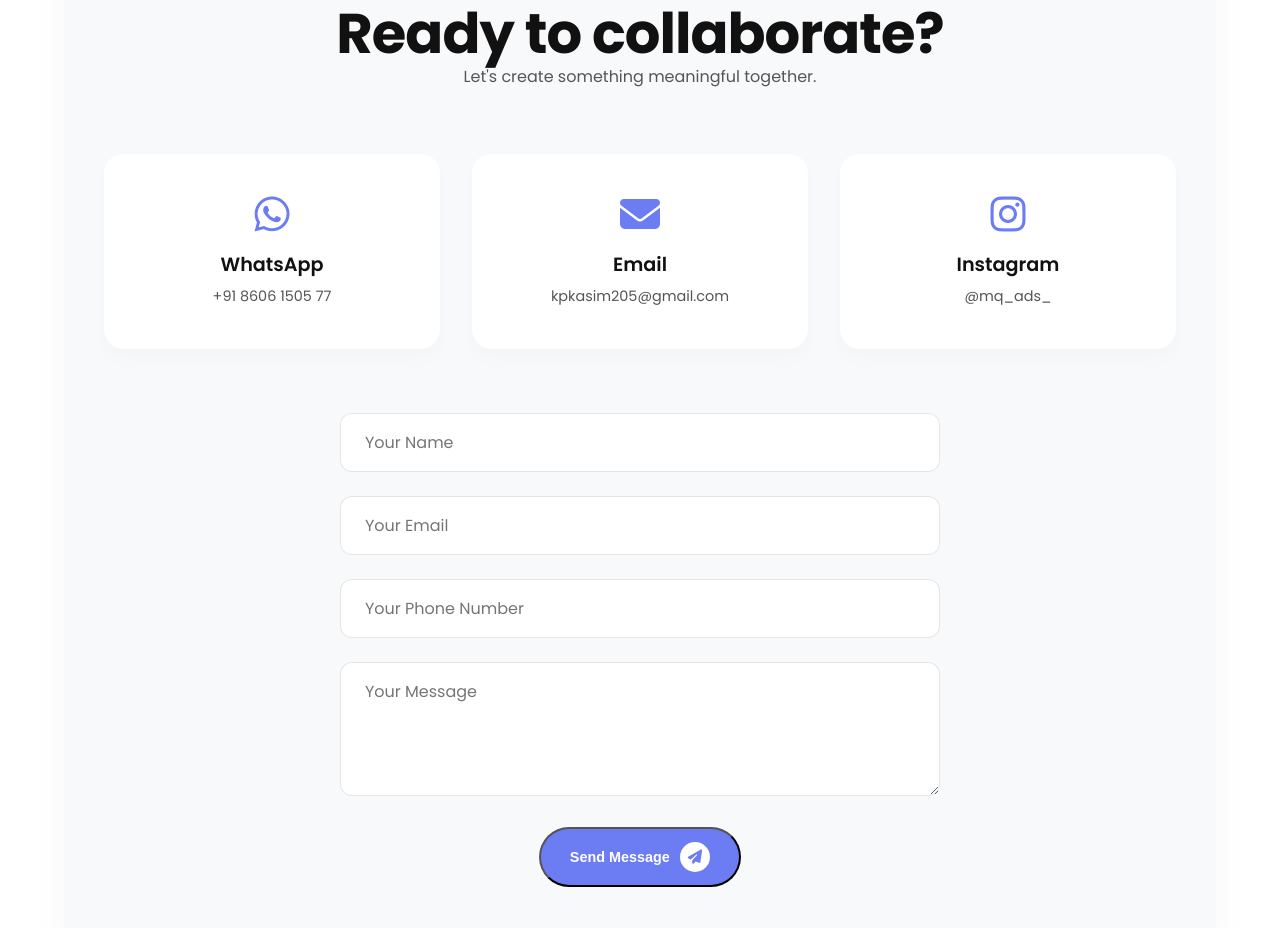
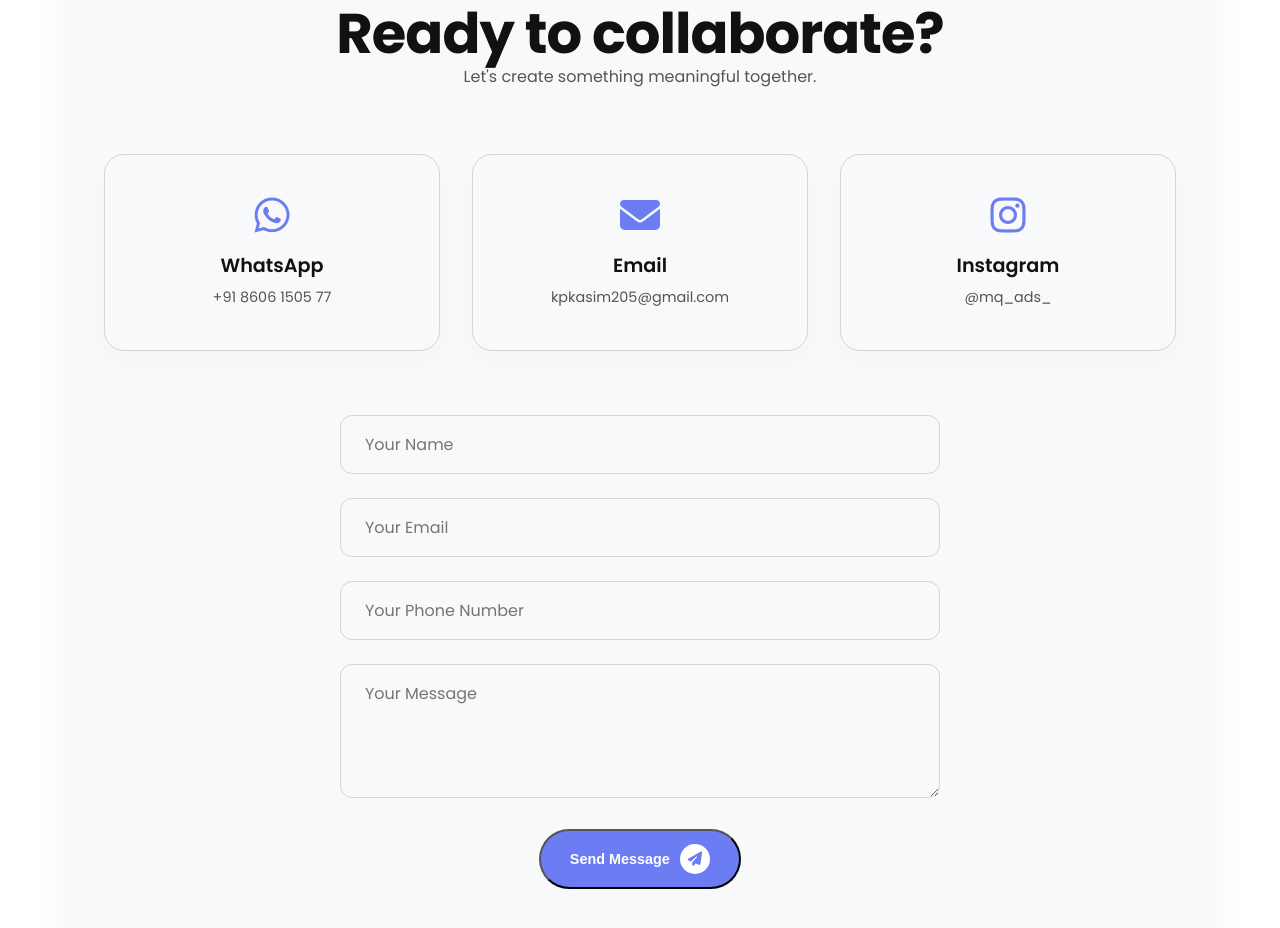
Before and after one commit to kpkasim/Portfolio-website, a plain HTML site: page index.html in a window 1280 px wide. Shown: the part 2139-3067 px from the top of the page. Drawn offline with Linux system fonts and the light colour scheme.

Commit message:
Change contact items and inputs to stroke design

```diff
--- a/style.css
+++ b/style.css
@@ -14,6 +14,8 @@
     --text-gray: #555555;
     --card-bg: #f8f9fa;
     --divider-color: rgba(0,0,0,0.05);
+    --input-bg: transparent;
+    --input-border: rgba(0,0,0,0.15);
     --transition: all 0.4s cubic-bezier(0.25, 0.46, 0.45, 0.94);
 }
 
@@ -24,6 +26,8 @@
     --text-gray: #a0aab2;
     --card-bg: #151515;
     --divider-color: rgba(255,255,255,0.05);
+    --input-bg: transparent;
+    --input-border: rgba(255,255,255,0.2);
 }
 
 body {
@@ -344,7 +348,8 @@ ul { list-style: none; }
 }
 
 .contact-item {
-    background: #ffffff;
+    background: var(--input-bg);
+    border: 1px solid var(--input-border);
     padding: 40px 20px;
     border-radius: 20px;
     text-align: center;
@@ -587,8 +592,8 @@ footer {
     width: 100%;
     padding: 1rem 1.5rem;
     border-radius: 12px;
-    border: 1px solid rgba(0,0,0,0.1);
-    background: #ffffff;
+    border: 1px solid var(--input-border);
+    background: var(--input-bg);
     font-family: inherit;
     font-size: 1rem;
     color: var(--text-dark);
```
